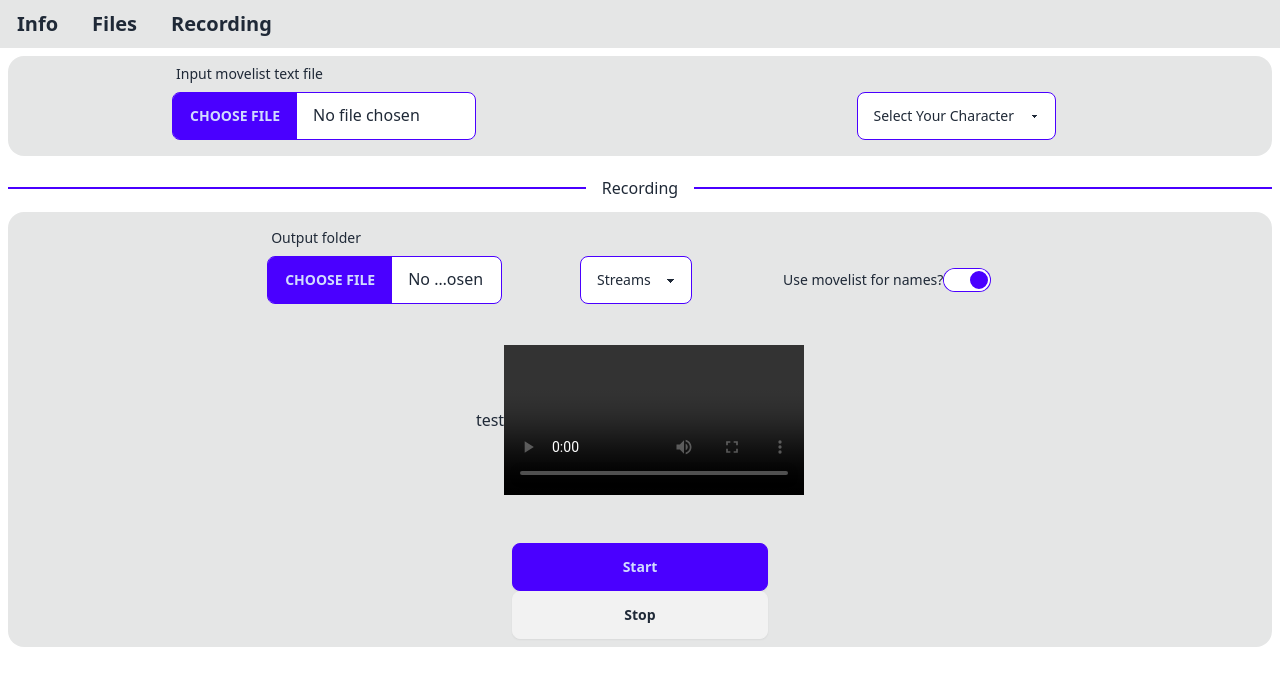
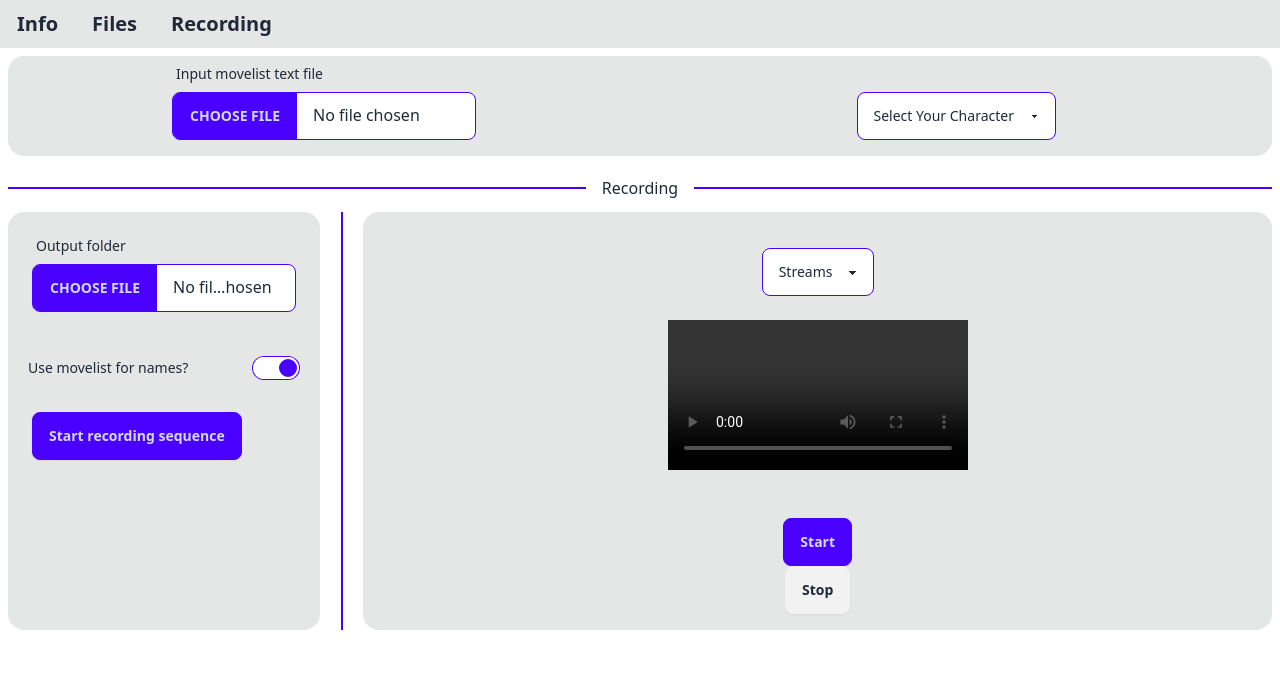
Before and after one commit to jones-erin-650/Movelist-Recorder, a React (Vite) app in the folder electron-vite/: page /recording in a window 1280 px wide. Shown: the top 686 px of the page. Built offline with nearby package versions, Linux system fonts and the light colour scheme.

Commit message:
redid the ui for the recording tab (it was ugly :( )

```diff
--- a/electron-vite/src/View/Components/BasicButton.tsx
+++ b/electron-vite/src/View/Components/BasicButton.tsx
@@ -7,7 +7,7 @@ const BasicButton = (
 ) => {
   return (
     <>
-      <button className={`btn btn-${color} btn-wide`}>{text}</button>
+      <button className={`btn btn-${color} btn-${size}`}>{text}</button>
     </>
   )
 }
--- a/electron-vite/src/View/Components/Recording/Stream.tsx
+++ b/electron-vite/src/View/Components/Recording/Stream.tsx
@@ -32,7 +32,7 @@ const startRecording = () => {
 const Stream = () => {
   return (
     <div className="flex justify-center">
-      <button onClick={startRecording}>test</button>
+      <button onClick={startRecording}></button>
       <video id="stream" controls className=""></video>
     </div>
     )
--- a/electron-vite/src/View/Components/Sections/FileBlock.tsx
+++ b/electron-vite/src/View/Components/Sections/FileBlock.tsx
@@ -1,3 +1,4 @@
+import BasicButton from "../BasicButton"
 import Download from "../Inputs/Download"
 import SoftwareDropdown from "../Inputs/Dropdowns/SoftwareDropdown"
 import Toggle from "../Inputs/Toggle"
@@ -20,6 +21,10 @@ const FileBlock = () => {
 
         <br />
 
+        <BasicButton text='Start file parsing' color="primary" size='md'/>
+
+        <br />
+
         <Download />
 
       </div>
--- a/electron-vite/src/View/Components/Sections/RecordingBlock.tsx
+++ b/electron-vite/src/View/Components/Sections/RecordingBlock.tsx
@@ -10,12 +10,29 @@ const RecordingBlock = () => {
   const dummyFunction = () => {}
   return (
     <>
-      <div className="flex flex-col w-full h-auto border-opacity-50 py-2 place-items-center bg-base-300 rounded-box">
-        <div className="grid grid-cols-5 h-auto card  place-items-center pb-4 pr-2">
-          {/* just padding for the grid alignment */}
-          <div></div>
+      <div className="flex w-full align-content: center ">
 
+      {/* left side with file handling */}
+      <div className="h-auto w-2/6 card bg-base-300 rounded-box place-items-left p-4 ">
         <FileInput  label='Output folder' />
+
+        <div className="mt-9">
+          <Toggle text='Use movelist for names?' />
+        </div>
+
+        <br />
+        <div className="pl-2">
+          <BasicButton text='Start recording sequence' color='primary' size='wide'/>
+
+        </div>
+
+
+      </div>
+
+      <div className="divider divider-horizontal divider-primary"></div>
+
+        {/* right side with recording */}
+        <div className="grid h-auto w-full  card bg-base-300 rounded-box place-items-center pb-4">
           <div className="mt-9">
             <BasicDropdown
               characters={dummyArray}
@@ -23,16 +40,6 @@ const RecordingBlock = () => {
               text="Streams"
             />
           </div>
-          <div className="mt-9">
-            <Toggle text='Use movelist for names?' />
-          </div>
-          {/* just padding for the grid alignment */}
-          <div></div>
-
-        </div>
-
-        <hr />
-
 
           <br />
 
@@ -42,12 +49,10 @@ const RecordingBlock = () => {
 
           <br />
           <BasicButton text='Start' color='primary' size='wide'/>
-        <BasicButton text='Stop' color='secondary'/>
-
+          <BasicButton text='Stop' color='secondary' size='wide'/>
+        </div>
 
       </div>
-
-
 
     </>
   )
```
Lines whose indentation alone changed are shown as unchanged.
